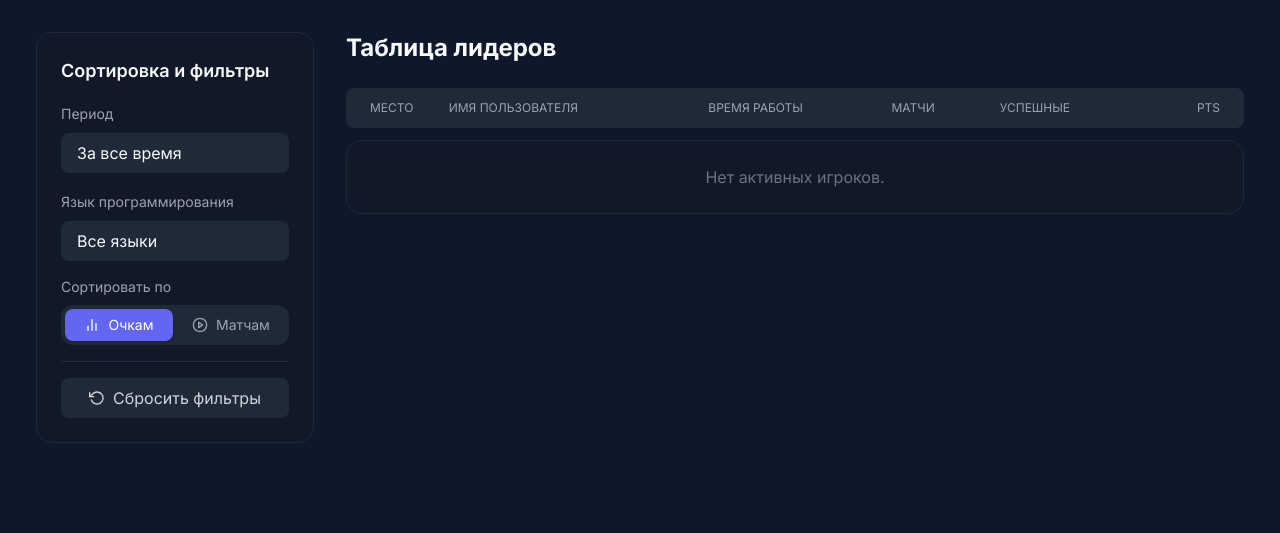
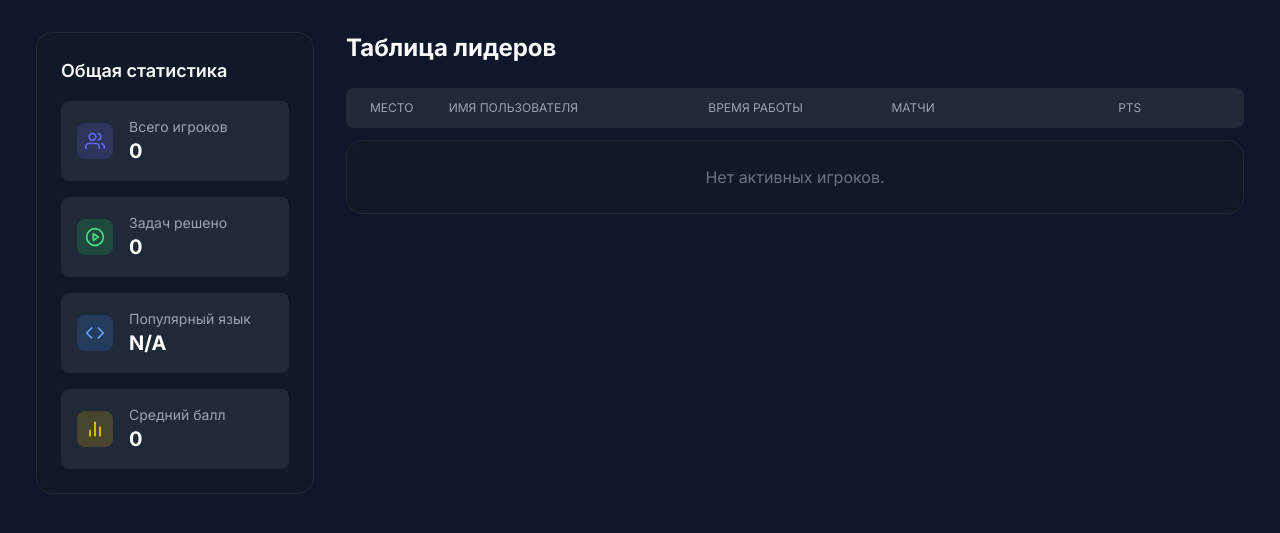
Before and after one commit to TolyanL/case-battlecode, a Django app: page /leaderboard/ in a window 1280 px wide. Shown: the part 101-634 px from the top of the page. Run offline with Django 5.2, Linux system fonts and the light colour scheme; data that the repository does not hold is empty; parts of the project's set-up code (start-up, migrations or seed data) failed here and were passed over; some libraries are stand-ins or nearby versions.

Commit message:
finish leaderboard

```diff
--- a/battlecode/leaderboard/templates/leaderboard.html
+++ b/battlecode/leaderboard/templates/leaderboard.html
@@ -8,49 +8,49 @@
 
     <aside class="lg:col-span-1">
         <div class="bg-gray-900 rounded-2xl p-6 border border-gray-800 lg:sticky lg:top-8">
-            <h3 class="text-lg font-semibold mb-4">Сортировка и фильтры</h3>
+            <h3 class="text-lg font-semibold mb-4">Общая статистика</h3>
             <div class="space-y-4">
-                <div>
-                    <label for="time-filter" class="text-sm text-gray-400">Период</label>
-                    <select id="time-filter" class="mt-2 w-full bg-gray-800 hover:bg-gray-700 px-4 py-2 rounded-lg appearance-none focus:outline-none focus:ring-2 focus:ring-primary transition cursor-pointer">
-                        <option>За все время</option>
-                        <option>Этот год</option>
-                        <option>Этот месяц</option>
-                        <option>Эта неделя</option>
-                        <option>Сегодня</option>
-                    </select>
-                </div>
-                <div>
-                    <label for="lang-filter" class="text-sm text-gray-400">Язык программирования</label>
-                    <select id="lang-filter" class="mt-2 w-full bg-gray-800 hover:bg-gray-700 px-4 py-2 rounded-lg appearance-none focus:outline-none focus:ring-2 focus:ring-primary transition cursor-pointer">
-                        <option>Все языки</option>
-                        <option>Python</option>
-                        <option>JavaScript</option>
-                        <option>Java</option>
-                        <option>C++</option>
-                    </select>
-                </div>
 
-                <div>
-                    <p class="text-sm text-gray-400">Сортировать по</p>
-                    <div class="mt-2 grid grid-cols-2 gap-1 bg-gray-800 p-1 rounded-xl">
-                        <button class="w-full flex items-center justify-center space-x-2 px-2 py-1.5 rounded-lg text-sm transition bg-primary text-white shadow">
-                            <i data-feather="bar-chart-2" class="w-4 h-4"></i>
-                            <span>Очкам</span>
-                        </button>
-                        <button class="w-full flex items-center justify-center space-x-2 px-2 py-1.5 rounded-lg text-sm transition text-gray-400 hover:bg-gray-700">
-                            <i data-feather="play-circle" class="w-4 h-4"></i>
-                            <span>Матчам</span>
-                        </button>
+                <div class="bg-gray-800 p-4 rounded-lg flex items-center">
+                    <div class="p-2 bg-primary/20 text-primary rounded-lg mr-4">
+                        <i data-feather="users" class="w-5 h-5"></i>
+                    </div>
+                    <div>
+                        <p class="text-sm text-gray-400">Всего игроков</p>
+                        <p class="text-xl font-bold text-white">{{ side_data.total_players|default:"0" }}</p>
                     </div>
                 </div>
 
-                <div class="border-t border-gray-700/50 pt-4 mt-4">
-                     <button class="w-full flex items-center justify-center space-x-2 bg-gray-800 hover:bg-gray-700 text-gray-300 px-4 py-2 rounded-lg transition">
-                        <i data-feather="rotate-ccw" class="w-4 h-4"></i>
-                        <span>Сбросить фильтры</span>
-                    </button>
+                <div class="bg-gray-800 p-4 rounded-lg flex items-center">
+                    <div class="p-2 bg-green-500/20 text-green-400 rounded-lg mr-4">
+                        <i data-feather="play-circle" class="w-5 h-5"></i>
+                    </div>
+                    <div>
+                        <p class="text-sm text-gray-400">Задач решено</p>
+                        <p class="text-xl font-bold text-white">{{ side_data.total_matches|default:"0" }}</p>
+                    </div>
                 </div>
+
+                <div class="bg-gray-800 p-4 rounded-lg flex items-center">
+                    <div class="p-2 bg-blue-500/20 text-blue-400 rounded-lg mr-4">
+                        <i data-feather="code" class="w-5 h-5"></i>
+                    </div>
+                    <div>
+                        <p class="text-sm text-gray-400">Популярный язык</p>
+                        <p class="text-xl font-bold text-white">{{ side_data.popular_language|default:"N/A" }}</p>
+                    </div>
+                </div>
+
+                <div class="bg-gray-800 p-4 rounded-lg flex items-center">
+                    <div class="p-2 bg-yellow-500/20 text-yellow-400 rounded-lg mr-4">
+                        <i data-feather="bar-chart-2" class="w-5 h-5"></i>
+                    </div>
+                    <div>
+                        <p class="text-sm text-gray-400">Средний балл</p>
+                        <p class="text-xl font-bold text-white">{{ side_data.average_pts|floatformat:0|default:"0" }}</p>
+                    </div>
+                </div>
+
             </div>
         </div>
     </aside>
@@ -59,19 +59,20 @@
         <h2 class="text-2xl font-bold mb-6">Таблица лидеров</h2>
 
         <div class="space-y-3">
-            {# 1. Обновленный заголовок: grid-cols-11, добавлено 'Успешные' #}
             <div class="hidden md:grid md:grid-cols-11 gap-4 px-6 py-3 text-xs text-gray-400 uppercase bg-gray-800 rounded-lg">
                 <div class="md:col-span-1">Место</div>
                 <div class="md:col-span-3">Имя пользователя</div>
                 <div class="md:col-span-2 text-center">Время работы</div>
                 <div class="md:col-span-2 text-center">Матчи</div>
-                <div class="md:col-span-1 text-center">Успешные</div> {# НОВЫЙ ЗАГОЛОВОК #}
                 <div class="md:col-span-2 text-right">PTS</div>
             </div>
 
             {% for entry in leaderboard %}
-            {# 2. Обновленные строки: grid-cols-11 #}
+            {% if user == entry.profile.user %}
+            <div class="grid md:grid-cols-11 gap-y-3 gap-x-4 p-4 md:px-6 md:py-4 bg-gray-900 border border-primary rounded-2xl md:items-center shadow-lg shadow-primary/20">
+            {% else %}
             <div class="grid md:grid-cols-11 gap-y-3 gap-x-4 p-4 md:px-6 md:py-4 bg-gray-900 border border-gray-800 rounded-2xl md:items-center hover:bg-gray-800/50 transition">
+            {% endif %}
                 <div class="md:col-span-1 flex justify-between items-center">
                     <span class="text-gray-400 md:hidden">Место</span>
                     <span class="font-bold text-lg text-white">{{ entry.rank }}</span>
@@ -87,21 +88,13 @@
 
                 <div class="md:col-span-2 flex justify-between items-center md:justify-center">
                     <span class="text-gray-400 md:hidden">Время работы</span> <span class="font-medium text-white">
-                        {{ entry.profile.work_time|default:"—" }}
+                        {{ entry.profile.total_worktime|default:"—" }}
                     </span>
                 </div>
 
                 <div class="md:col-span-2 flex justify-between items-center md:justify-center"> <span class="text-gray-400 md:hidden">Матчи</span>
                     <span class="font-medium text-white">
-                        {{ entry.profile.matches_played|default:"—" }}
-                    </span>
-                </div>
-
-                {# 3. НОВЫЙ СТОЛБЕЦ с успешными заданиями #}
-                <div class="md:col-span-1 flex justify-between items-center md:justify-center">
-                    <span class="text-gray-400 md:hidden">Успешные</span>
-                    <span class="font-medium text-green-400">
-                        {{ entry.success_assignments }}
+                        {{ entry.matches|default:"0" }}
                     </span>
                 </div>
 
@@ -119,7 +112,6 @@
 
         {% if user.is_authenticated and current_user_entry and current_user_entry.rank > 10 %}
         <div class="mt-8">
-            {# 4. Обновленная строка для текущего пользователя: grid-cols-11 #}
             <div class="grid md:grid-cols-11 gap-y-3 gap-x-4 p-4 md:px-6 md:py-4 bg-gray-800 border border-primary rounded-2xl md:items-center shadow-lg shadow-primary/20">
                 <div class="md:col-span-1 flex justify-between items-center">
                     <span class="text-gray-400 md:hidden">Место</span>
@@ -128,18 +120,6 @@
                 <div class="md:col-span-3">
                     <span class="font-medium text-white">You</span>
                 </div>
-
-                {# Язык для текущего пользователя #}
-                {# <div class="md:col-span-2 flex justify-between items-center">
-                    <span class="text-gray-400 md:hidden">Язык</span>
-                    {% if current_user_entry.profile.preferred_language %}
-                        <span class="bg-blue-500/20 text-blue-400 text-xs font-semibold px-3 py-1 rounded-full">
-                            {{ current_user_entry.profile.preferred_language }}
-                        </span>
-                    {% else %}
-                        <span class="text-gray-500 text-xs">—</span>
-                    {% endif %}
-                </div> #}
 
                 <div class="md:col-span-2 flex justify-between items-center md:justify-center">
                     <span class="text-gray-400 md:hidden">Время работы</span>
@@ -154,7 +134,6 @@
                     </span>
                 </div>
 
-                {# 5. НОВЫЙ СТОЛБЕЦ с успешными заданиями для текущего пользователя #}
                 <div class="md:col-span-1 flex justify-between items-center md:justify-center">
                     <span class="text-gray-400 md:hidden">Успешные</span>
                     <span class="font-medium text-green-400">
--- a/battlecode/leaderboard/views.py
+++ b/battlecode/leaderboard/views.py
@@ -1,54 +1,87 @@
 from django.http import HttpRequest
 from django.shortcuts import render
 
+from django.db.models import Q, Avg, Count
+
 from battlecode.pagedata import PageData
+
 from user.models import Profile
+from quests.models import Language
 from peer_review.models import Assignment
 
 
-current_page = "leaderboard"
+curr_page = "leaderboard"
 
 
 def leaderboard(request: HttpRequest):
-    context = {}
-    user = request.user
+    leaderboard_list, curr_user_entry = get_leaderboard_data(request.user)
+    side = side_data()
 
-    context["pd"] = PageData(
-        title="Leaderboard",
-        description="Track your progress and available quests on your personal dashboard.",
-        curr_page=current_page,
+    context = {
+        "pd": PageData(
+            curr_page=curr_page,
+            title="Leaderboard",
+            description="Track your progress and available quests on your personal dashboard.",
+        ),
+        "leaderboard": leaderboard_list,
+        "side_data": side,
+        "current_user_entry": curr_user_entry,
+    }
+
+    return render(request, "leaderboard.html", context)
+
+
+def side_data() -> dict:
+    data = {}
+
+    data["total_players"] = Profile.objects.filter(user__is_active=True, pts__gt=0).count()
+
+    data["total_matches"] = Assignment.objects.filter(
+        Q(status="success") | Q(status="failed"),
+    ).count()
+
+    data["average_pts"] = Assignment.objects.filter(
+        Q(status="success") | Q(status="failed"),
+    ).aggregate(avg_given_pts=Avg("given_pts"))["avg_given_pts"]
+
+    data["popular_language"] = (
+        Language.objects.filter(quests__assignment__isnull=False)
+        .annotate(total_assignments=Count("quests__assignment"))
+        .order_by("-total_assignments")
+        .first()
     )
 
+    return data
+
+
+def get_leaderboard_data(user) -> tuple[list, dict]:
     top_profiles = Profile.objects.filter(user__is_active=True).order_by("-pts")[:10]
+
     leaderboard_list = []
-
-    user_in_leaderboard = None
-    user_rank = None
+    current_user_entry = None
 
     for rank, profile in enumerate(top_profiles, start=1):
         success_count = Assignment.objects.filter(
+            Q(status="success") | Q(status="failed"),
             user=profile.user,
-            status="success",
         ).count()
 
-        leaderboard_list.append(
-            {
-                "rank": rank,
-                "profile": profile,
-                "success_assignments": success_count,
-            }
-        )
+        entry = {
+            "rank": rank,
+            "profile": profile,
+            "matches": success_count,
+        }
+        leaderboard_list.append(entry)
 
         if user.is_authenticated and profile.user == user:
-            user_in_leaderboard = {
-                "rank": rank,
-                "profile": profile,
-                "success_assignments": success_count,
-            }
+            current_user_entry = entry
 
-    if user.is_authenticated and not user_in_leaderboard:
-        current_user_profile = Profile.objects.get(user=user)
-        user_pts = current_user_profile.pts
+    if user.is_authenticated and not current_user_entry:
+        curr_user_profile = Profile.objects.filter(user=user).first()
+        if not curr_user_profile:
+            curr_user_profile = Profile.objects.create(user=user)
+
+        user_pts = curr_user_profile.pts
 
         user_rank = Profile.objects.filter(user__is_active=True, pts__gt=user_pts).count() + 1
 
@@ -57,13 +90,10 @@ def leaderboard(request: HttpRequest):
             status="success",
         ).count()
 
-        user_in_leaderboard = {
+        current_user_entry = {
             "rank": user_rank,
-            "profile": current_user_profile,
+            "profile": curr_user_profile,
             "success_assignments": success_count,
         }
 
-    context["leaderboard"] = leaderboard_list
-    context["current_user_entry"] = user_in_leaderboard
-
-    return render(request, "leaderboard.html", context)
+    return leaderboard_list, current_user_entry
--- a/battlecode/quests/templates/quest_reviews.html
+++ b/battlecode/quests/templates/quest_reviews.html
@@ -101,13 +101,13 @@
                             {{ item.completed_at|timesince }} назад
                         </span>
                     </div>
-                    {% comment %} {% if user.username != item.user.username %} {% endcomment %}
+                    {% if user.username != item.user.username %}
                     <div class="mt-4">
                         <a href="{% url 'review_detail' slug=quest.slug username=item.user.username %}" class="w-full block text-center bg-cyan-600 hover:bg-cyan-700 text-white font-bold py-2 px-4 rounded-lg transition-colors duration-300">
                             Проверить
                         </a>
                     </div>
-                    {% comment %} {% endif %} {% endcomment %}
+                    {% endif %}
                 </div>
             </div>
             {% endif %}
```
Also changed, not shown: battlecode/quests/templates/quests_check.html (deleted, +0 -66 lines), battlecode/user/models.py (+16 -0 lines), battlecode/courses/migrations/0005_alter_coursequest_course_alter_coursequest_quest.py (added), battlecode/quests/migrations/0004_alter_quest_skills.py (added), battlecode/user/migrations/0004_alter_profile_courses.py (added).
